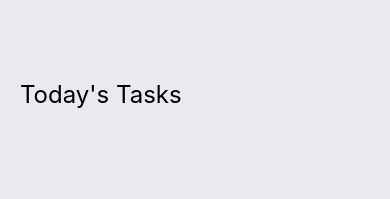
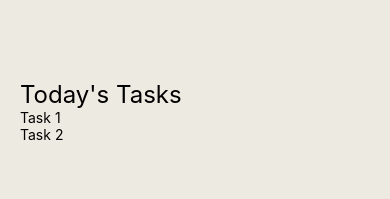
Before and after one commit to danielknight261/react-native-todo-list, a React Native app in the folder todolist/: screen / in a window 390 px wide. Shown: the top 199 px of the page. Built offline with nearby package versions, Linux system fonts and the light colour scheme.

Commit message:
props and component setup

```diff
--- a/todolist/App.js
+++ b/todolist/App.js
@@ -1,5 +1,6 @@
-import { StatusBar } from "expo-status-bar";
+import React from "react";
 import { StyleSheet, Text, View } from "react-native";
+import Task from "./components/Task";
 
 export default function App() {
   return (
@@ -9,6 +10,10 @@ export default function App() {
         <Text style={styles.sectionTitle}>Today's Tasks</Text>
 
         <View style={styles.items}>{/* This is where tasks will go */}</View>
+          <Task text={'Task 1'}/>
+          <Task text={'Task 2'}/>
+          <Task />
+          <Task />
       </View>
     </View>
   );
@@ -17,7 +22,7 @@ export default function App() {
 const styles = StyleSheet.create({
   container: {
     flex: 1,
-    backgroundColor: "#E8EAED",
+    backgroundColor: "#edeae1",
   },
   tasksWrapper: {
     paddingTop: 80,
--- /dev/null
+++ b/todolist/components/Task.js
@@ -0,0 +1,20 @@
+import React from 'react';
+import { View, Text, StyleSheet } from 'react-native'
+
+const Task = (props) => {
+  return (
+   <View style={styles.item}>
+    <View style={styles.itemLeft}>
+
+
+    </View>
+    <Text>{props.text}</Text>
+   </View>
+  )
+}
+
+const styles = StyleSheet.create({
+
+});
+
+export default Task
```
